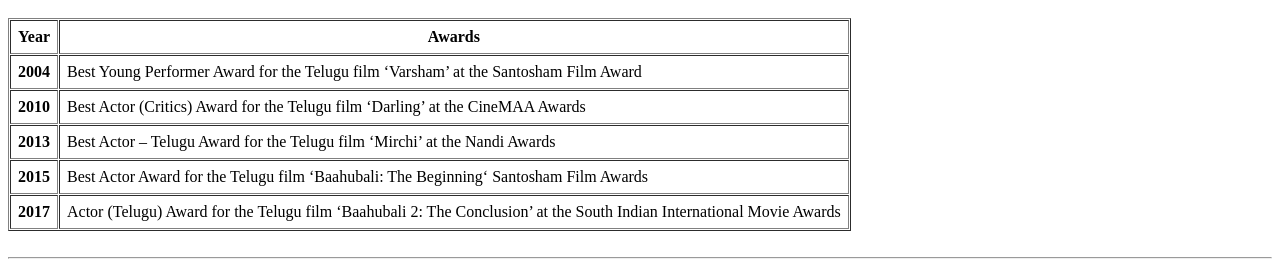
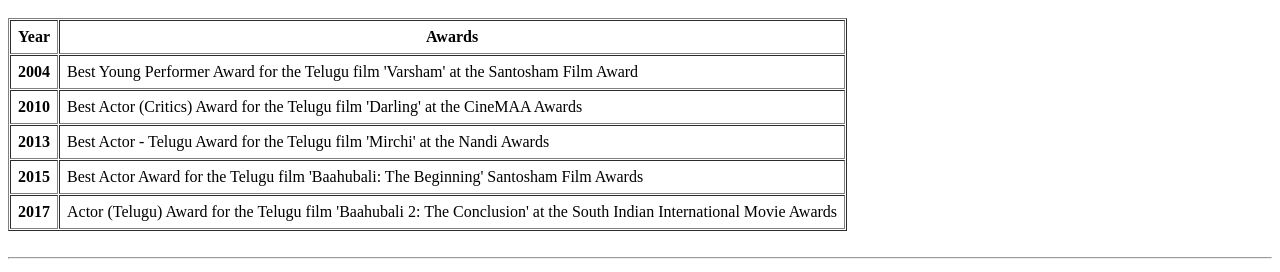
Before and after one commit to vasanthmuthoju/vasanth, a plain HTML site: page HTML/code/projects/tribute page/index.html in a window 1280 px wide. Shown: the part 1704-1976 px from the top of the page. Drawn offline with Linux system fonts and the light colour scheme.

Commit message:
modified

```diff
--- a/HTML/code/projects/tribute page/index.html
+++ b/HTML/code/projects/tribute page/index.html
@@ -15,8 +15,7 @@
       div {
         text-align: center;
       }
-      table {
-      }
+
       .caption{
         color: red;
         text-decoration: solid;
@@ -90,7 +89,7 @@
             </th>
             <tr>
                 <th>2004</th>
-                <td> Best Young Performer Award for the Telugu film ‘Varsham’ at the
+                <td> Best Young Performer Award for the Telugu film 'Varsham' at the
                     Santosham Film Award</td>
             </tr>
             <tr>
@@ -98,28 +97,28 @@
                     2010
                 </th>
                 <td>
-                    Best Actor (Critics) Award for the Telugu film ‘Darling’ at the CineMAA Awards
+                    Best Actor (Critics) Award for the Telugu film 'Darling' at the CineMAA Awards
                 </td>
             </tr>
             <th>
                 2013
             </th>
             <td>
-                Best Actor – Telugu Award for the
-                Telugu film ‘Mirchi’ at the Nandi Awards
+                Best Actor - Telugu Award for the
+                Telugu film 'Mirchi' at the Nandi Awards
             </td>
             <tr>
                 <th>2015</th>
                 <td>
                     Best Actor Award for the
-                    Telugu film ‘Baahubali: The Beginning‘ Santosham Film Awards
+                    Telugu film 'Baahubali: The Beginning' Santosham Film Awards
                 </td>
             </tr>
             <th>
                 2017
             </th>
             <td>
-                Actor (Telugu) Award for the Telugu film ‘Baahubali 2: The Conclusion’ at
+                Actor (Telugu) Award for the Telugu film 'Baahubali 2: The Conclusion' at
       the South Indian International Movie Awards
             </td>
         </table><br><hr>
```
